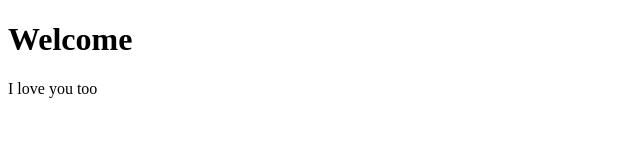
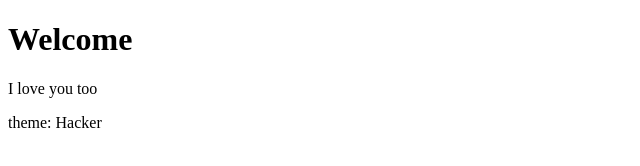
Before and after one commit to mrstayclear-ctrl/Class1, a plain HTML site: page index.html in a window 1280 px wide. Shown: the whole page, without its empty margins (0-640 px from the left). Drawn offline with Linux system fonts and the light colour scheme.

Commit message:
Add theme declaration to index.html

```diff
--- a/index.html
+++ b/index.html
@@ -10,3 +10,4 @@
     <p> I love you too </p>
 </body>
 </html>
+theme: Hacker
```
